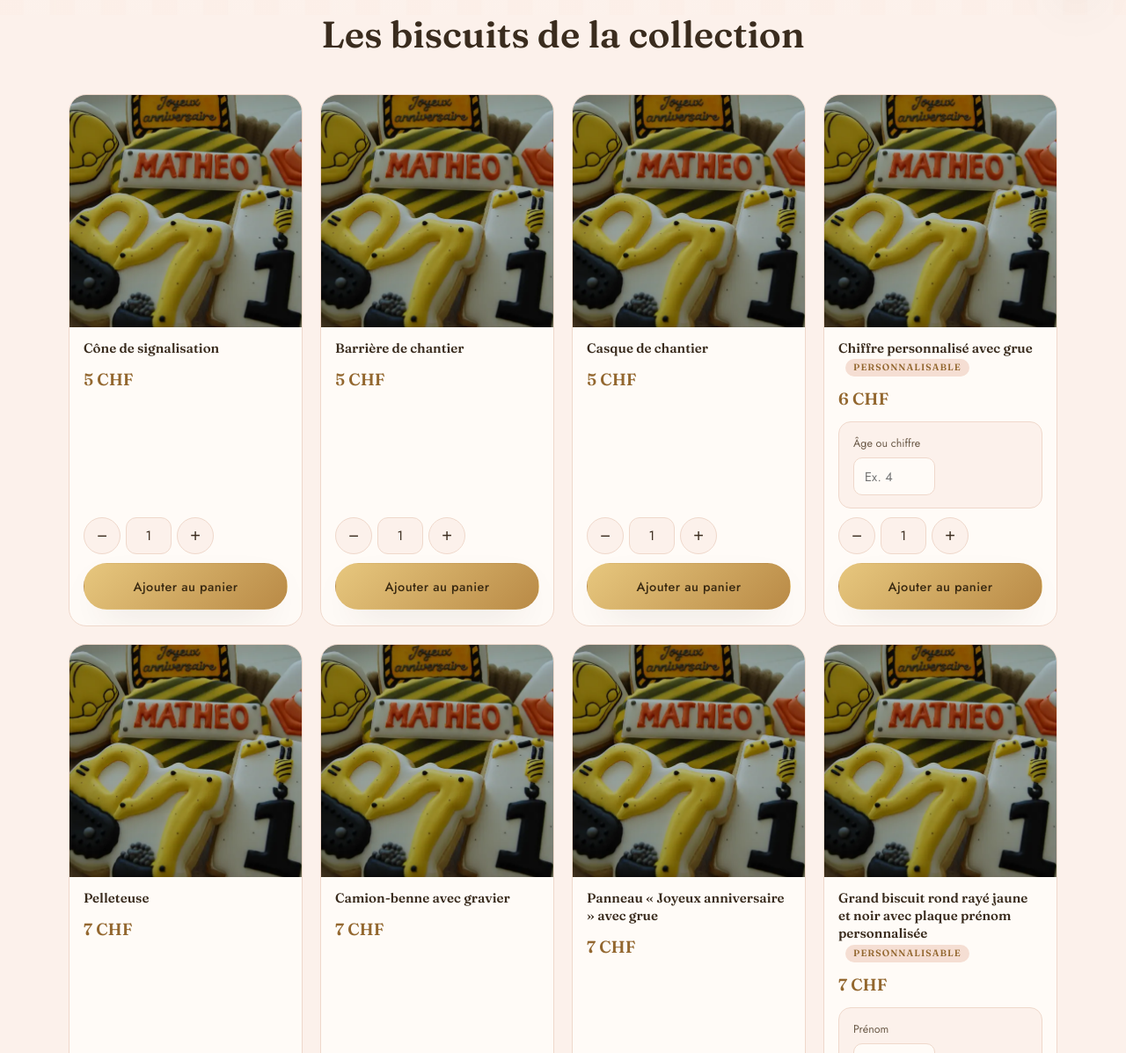
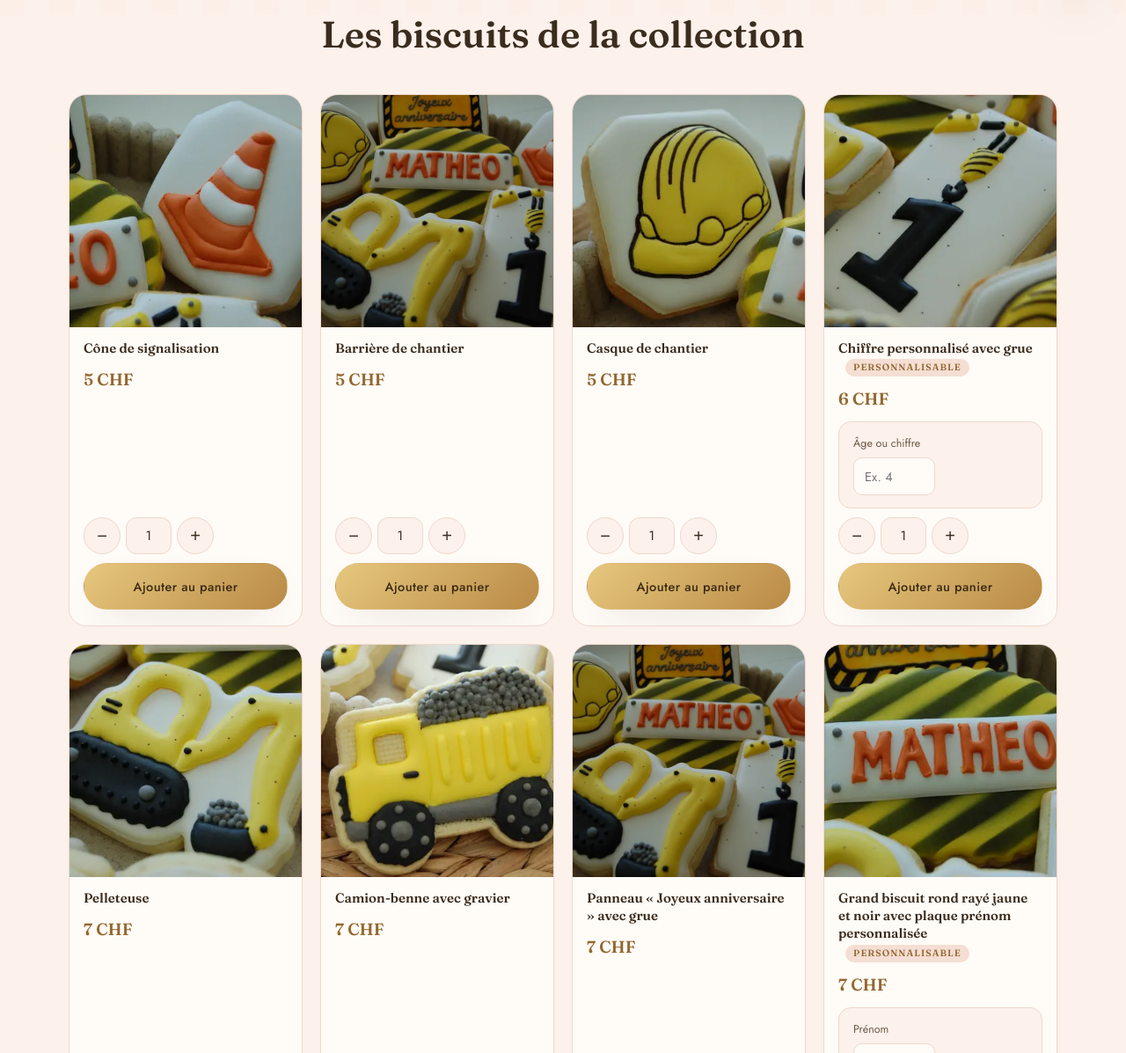
Before and after one commit to ComparePrime/jolie-creation.com, a website: page collections/petit-chantier.html in a window 1280 px wide. Shown: the part 783-1980 px from the top of the page at 88% size. Drawn offline with Linux system fonts and the light colour scheme.

Commit message:
Update petit-chantier.html

```diff
--- a/collections/petit-chantier.html
+++ b/collections/petit-chantier.html
@@ -323,7 +323,7 @@
       <div class="produit-grille">
         <article class="produit-carte" data-produit-carte="petit-chantier-cone">
           <div class="produit-photo">
-            <img src="/images/collections/petit-chantier/principale.webp" alt="Cône de signalisation" loading="lazy" decoding="async" width="600" height="600">
+            <img src="/images/collections/petit-chantier/vue-1.webp" alt="Cône de signalisation" loading="lazy" decoding="async" width="600" height="600">
           </div>
           <div class="produit-corps">
             <h3 class="produit-nom">Cône de signalisation</h3>
@@ -355,7 +355,7 @@
 
         <article class="produit-carte" data-produit-carte="petit-chantier-casque">
           <div class="produit-photo">
-            <img src="/images/collections/petit-chantier/principale.webp" alt="Casque de chantier" loading="lazy" decoding="async" width="600" height="600">
+            <img src="/images/collections/petit-chantier/vue-2.webp" alt="Casque de chantier" loading="lazy" decoding="async" width="600" height="600">
           </div>
           <div class="produit-corps">
             <h3 class="produit-nom">Casque de chantier</h3>
@@ -371,7 +371,7 @@
 
         <article class="produit-carte" data-produit-carte="petit-chantier-chiffre-grue">
           <div class="produit-photo">
-            <img src="/images/collections/petit-chantier/principale.webp" alt="Chiffre personnalisé avec grue" loading="lazy" decoding="async" width="600" height="600">
+            <img src="/images/collections/petit-chantier/vue-6.webp" alt="Chiffre personnalisé avec grue" loading="lazy" decoding="async" width="600" height="600">
           </div>
           <div class="produit-corps">
             <h3 class="produit-nom">Chiffre personnalisé avec grue<span class="choix-badge">Personnalisable</span></h3>
@@ -395,7 +395,7 @@
 
         <article class="produit-carte" data-produit-carte="petit-chantier-pelleteuse">
           <div class="produit-photo">
-            <img src="/images/collections/petit-chantier/principale.webp" alt="Pelleteuse" loading="lazy" decoding="async" width="600" height="600">
+            <img src="/images/collections/petit-chantier/vue-3.webp" alt="Pelleteuse" loading="lazy" decoding="async" width="600" height="600">
           </div>
           <div class="produit-corps">
             <h3 class="produit-nom">Pelleteuse</h3>
@@ -411,7 +411,7 @@
 
         <article class="produit-carte" data-produit-carte="petit-chantier-camion-benne">
           <div class="produit-photo">
-            <img src="/images/collections/petit-chantier/principale.webp" alt="Camion-benne avec gravier" loading="lazy" decoding="async" width="600" height="600">
+            <img src="/images/collections/petit-chantier/vue-4.webp" alt="Camion-benne avec gravier" loading="lazy" decoding="async" width="600" height="600">
           </div>
           <div class="produit-corps">
             <h3 class="produit-nom">Camion-benne avec gravier</h3>
@@ -443,7 +443,7 @@
 
         <article class="produit-carte" data-produit-carte="petit-chantier-rond-raye-prenom">
           <div class="produit-photo">
-            <img src="/images/collections/petit-chantier/principale.webp" alt="Grand biscuit rond rayé jaune et noir avec plaque prénom personnalisée" loading="lazy" decoding="async" width="600" height="600">
+            <img src="/images/collections/petit-chantier/vue-7.webp" alt="Grand biscuit rond rayé jaune et noir avec plaque prénom personnalisée" loading="lazy" decoding="async" width="600" height="600">
           </div>
           <div class="produit-corps">
             <h3 class="produit-nom">Grand biscuit rond rayé jaune et noir avec plaque prénom personnalisée<span class="choix-badge">Personnalisable</span></h3>
```
